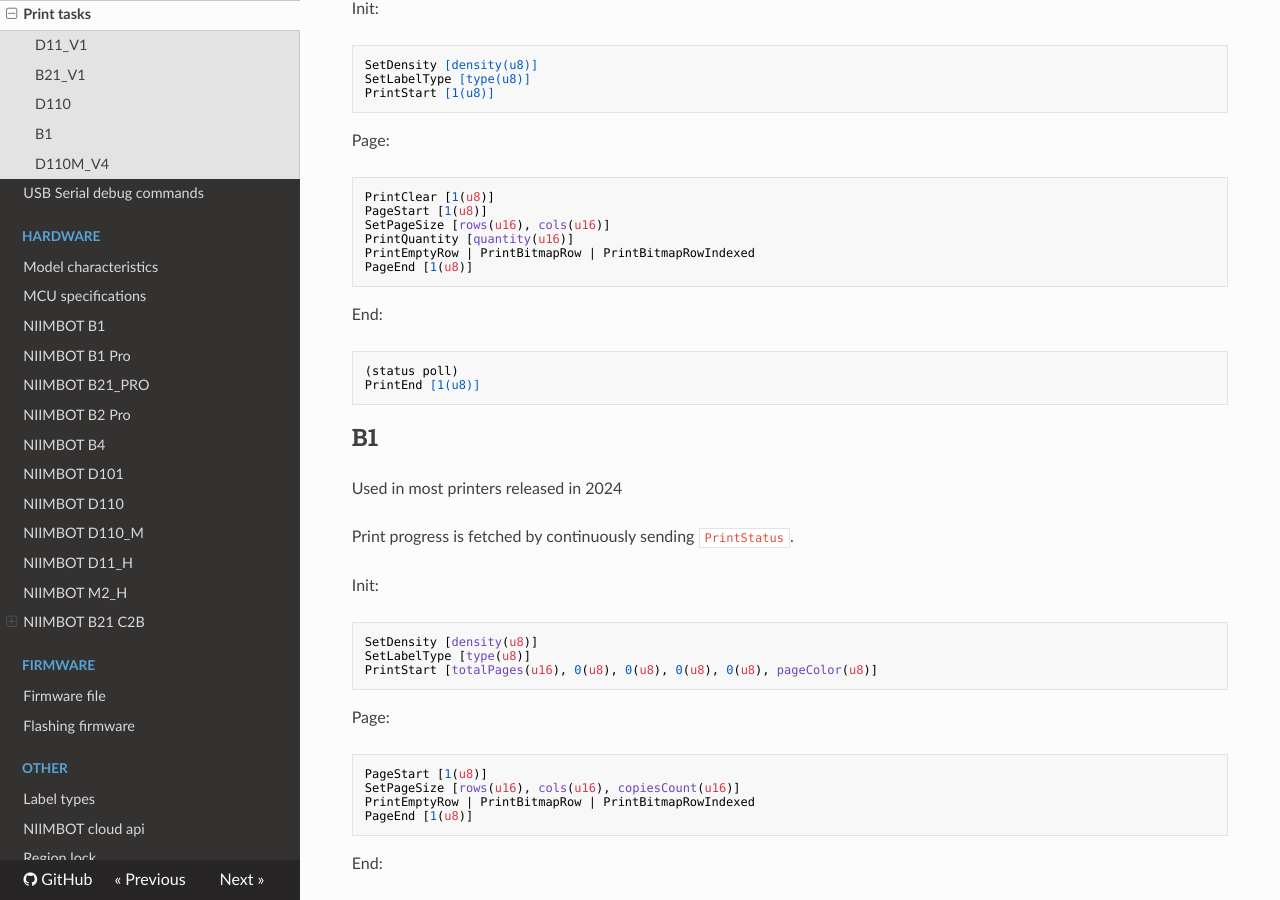
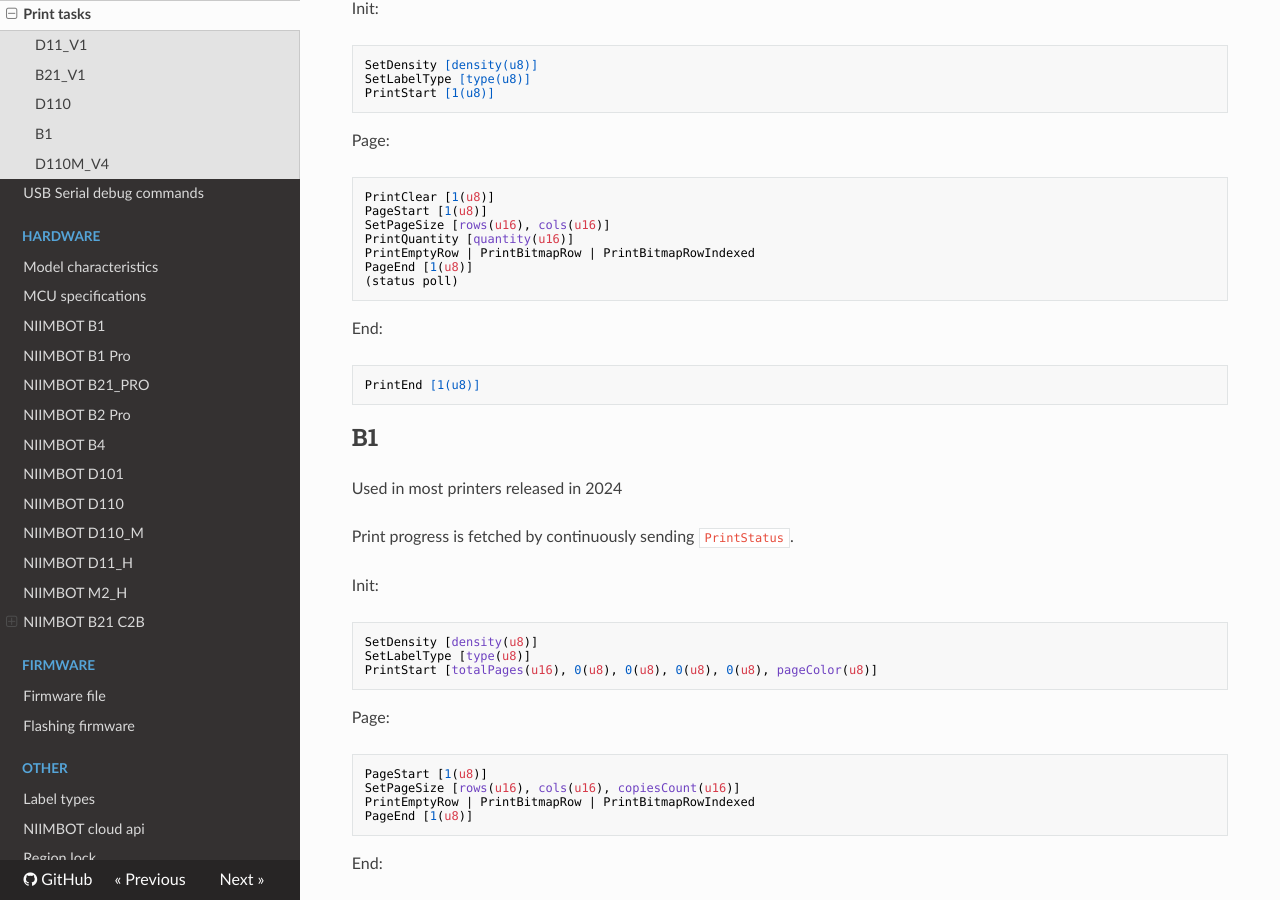
Before and after one commit to MultiMote/niimbot-wiki, an MkDocs documentation site: the page built from docs/interfacing/print-tasks.md, in a window 1280 px wide and 900 px high, scrolled down 1514 px. Built offline with MkDocs 1.6.1, drawn with Linux system fonts in a browser that asks for light colours; nearby versions of some CDN libraries.

````diff
--- a/docs/interfacing/print-tasks.md
+++ b/docs/interfacing/print-tasks.md
@@ -88,12 +88,12 @@ SetPageSize [rows(u16), cols(u16)]
 PrintQuantity [quantity(u16)]
 PrintEmptyRow | PrintBitmapRow | PrintBitmapRowIndexed
 PageEnd [1(u8)]
+(status poll)
 ```
 
 End:
 
 ```
-(status poll)
 PrintEnd [1(u8)]
 ```
 
````
